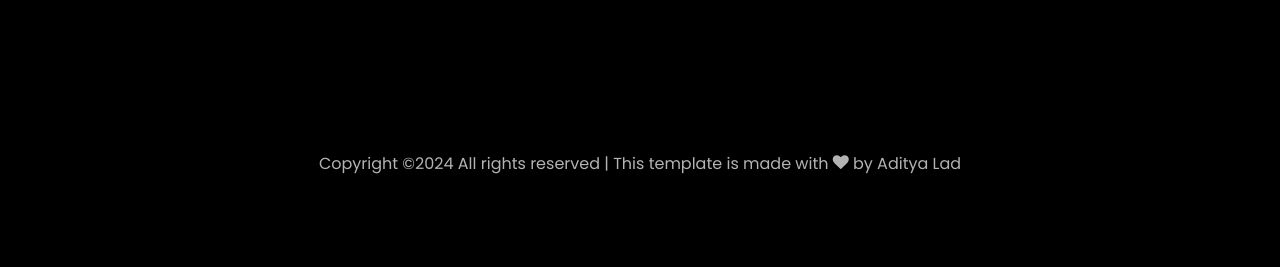
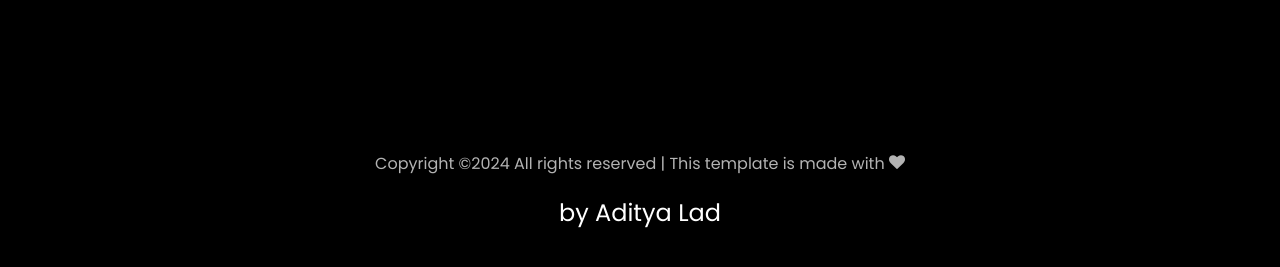
Before and after one commit to ladaditya11/ladaditya11.github.io, a plain HTML site: page index.html in a window 1280 px wide. Shown: the part 4625-4892 px from the top of the page. Drawn offline with Linux system fonts and the light colour scheme; files whose address does not match are found by name.

Commit message:
Update index.html

```diff
--- a/index.html
+++ b/index.html
@@ -615,7 +615,7 @@
 			<div class="col-md-12 text-center">
 
 			  <p><!-- Link back to Colorlib can't be removed. Template is licensed under CC BY 3.0. -->
-	Copyright &copy;<script>document.write(new Date().getFullYear());</script> All rights reserved | This template is made with <i class="icon-heart color-danger" aria-hidden="true"></i> by <a href="https://colorlib.com" target="_blank">Aditya Lad</a>
+	Copyright &copy;<script>document.write(new Date().getFullYear());</script> All rights reserved | This template is made with <i class="icon-heart color-danger" aria-hidden="true"></i> <h4>by Aditya Lad</h4>
 	<!-- Link back to Colorlib can't be removed. Template is licensed under CC BY 3.0. --></p>
 			</div>
 		  </div>
```
